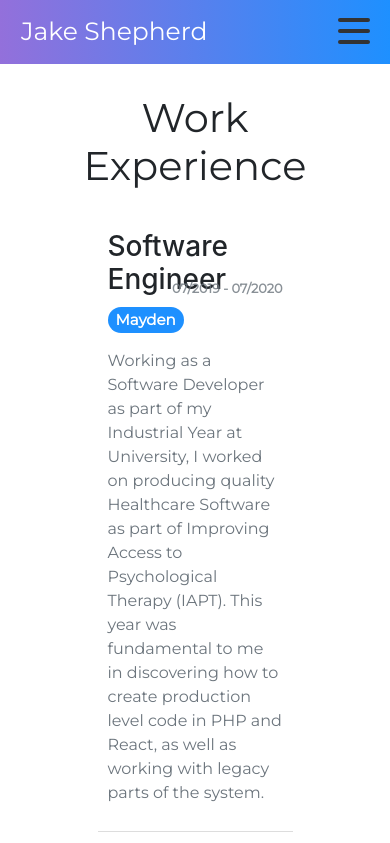
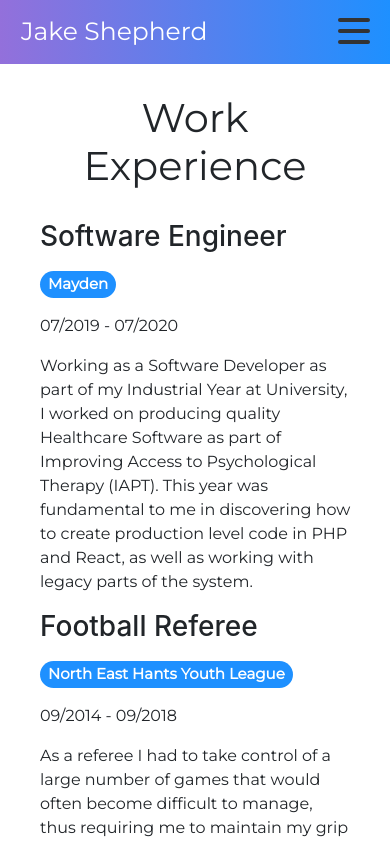
Before and after one commit to jakeshepherd/jakeshepherd.github.io, a React (Create React App) app: page /#/cv in a window 390 px wide. Shown: the top 843 px of the page. Built offline with nearby package versions, Linux system fonts and the light colour scheme.

Commit message:
Work experience and education done

```diff
--- a/src/CSS/CV.css
+++ b/src/CSS/CV.css
@@ -4,6 +4,17 @@ h1 {
 
 .CV-header {
     margin: 30px;
+}
+
+/*this is for normal screens*/
+@media only screen and (min-width: 541px) {
+    .work-experience {
+        max-width: 100%;
+        margin: auto;
+        padding: 10px;
+        text-align: center;
+        width: 50%;
+        border-bottom: #ddd 1px solid;
     }
 
     .date {
@@ -14,14 +25,19 @@ h1 {
         color: #6c757d;
         float: right;
     }
+}
 
-.work-experience {
-    margin: auto;
-    padding: 10px;
-    text-align: center;
-    width: 50%;
-    border-bottom: #ddd 1px solid;
+/*this is for phone screens*/
+@media only screen and (max-width: 540px) {
+    .work-experience{
+        display: inline-grid;
+        grid-column-gap: 100px;
+        margin-left: 40px;
+        width: 80%;
     }
+
+}
+
 
 .work-experience h3 {
     text-align: left;
@@ -60,10 +76,6 @@ h1 {
     text-align: center;
 }
 
-.description {
-    color: #6c757d!important;
-}
-
 .contact-info-box {
     -webkit-box-shadow: 0px 0px 53px -18px rgba(0,0,0,0.28);
     -moz-box-shadow: 0px 0px 53px -18px rgba(0,0,0,0.28);
```
Lines whose indentation alone changed are shown as unchanged.
